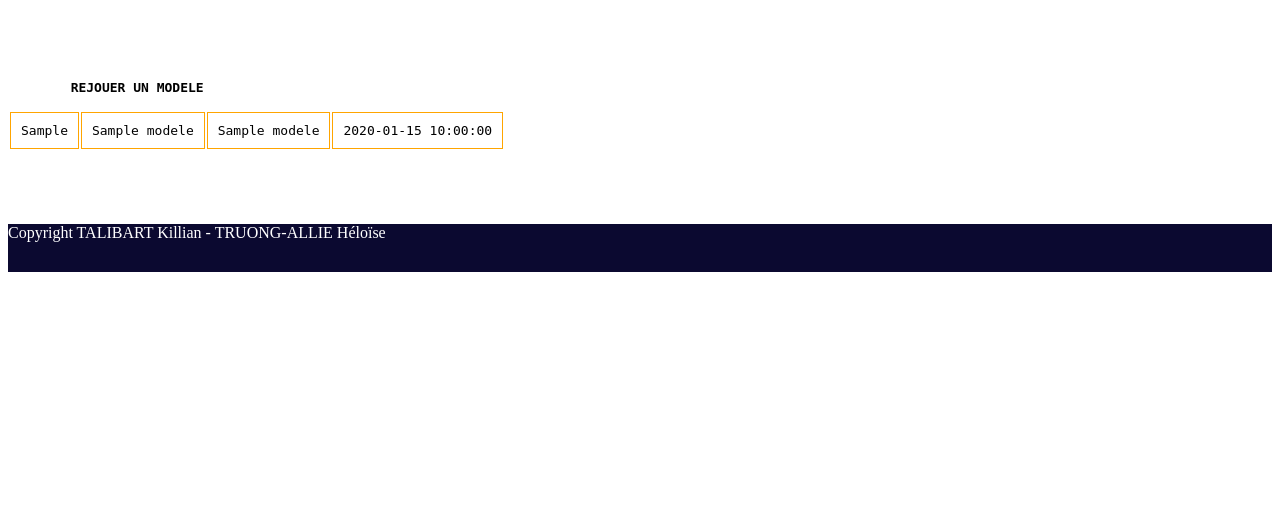
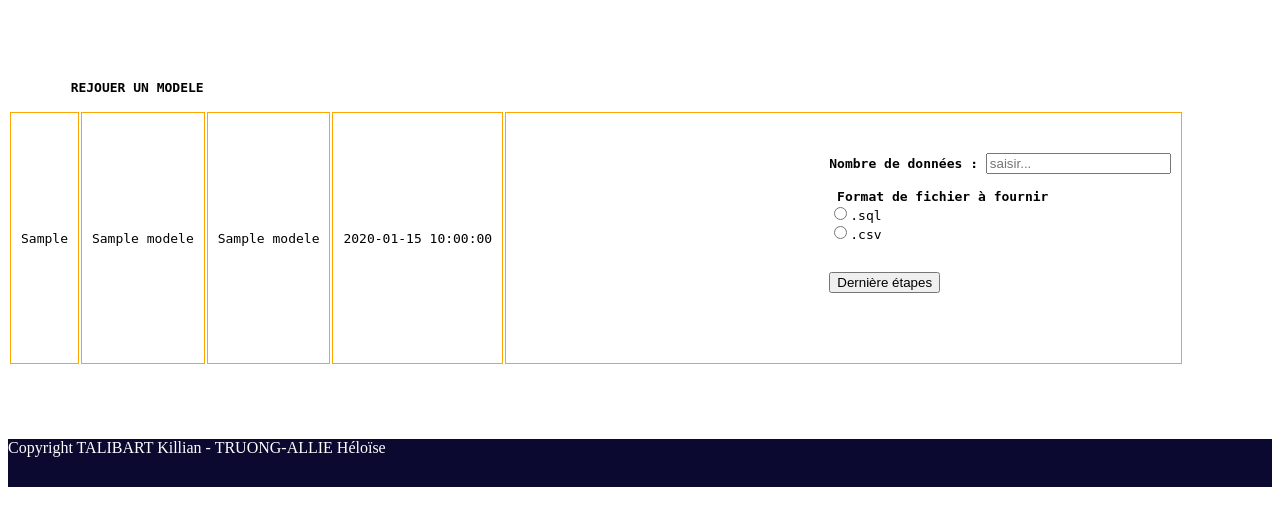
Before and after one commit to Katana10/Php-data-generator-public, a PHP site: page / in a window 1280 px wide. Shown: the part 64-590 px from the top of the page. Run offline with PHP 8.4, Linux system fonts and the light colour scheme; tables that the repository leaves empty hold one stand-in row (values such as "Sample post").

Commit message:
Update index.php

```diff
--- a/index.php
+++ b/index.php
@@ -46,6 +46,19 @@
 				<td class="nom_fichier"><?php echo $row['nom_fichier']; ?></td>
 				<td class="nom_table"><?php echo $row['nom_table']; ?></td>
 				<td class="date_creation"><?php echo $row['date_creation']; ?></td>
+				<td><FORM action="php/request3.php" method="post">
+
+					<b>Nombre de données :</b> <input type="text" name="nombre" placeholder="saisir...">
+
+					<b> Format de fichier à fournir</b>
+					<input type="radio" name="format" value=".sql"/>.sql
+					<input type="radio" name="format" value=".csv"/>.csv
+
+					<input type="hidden" name="libelle" value="<?php echo $row['libelle']?>"/>
+					<input type="submit" name="last" value="Dernière étapes"/>
+
+					</FORM>
+				</td>
 			</tr>
 			<?php endforeach; ?>
 		</TBODY>
```
